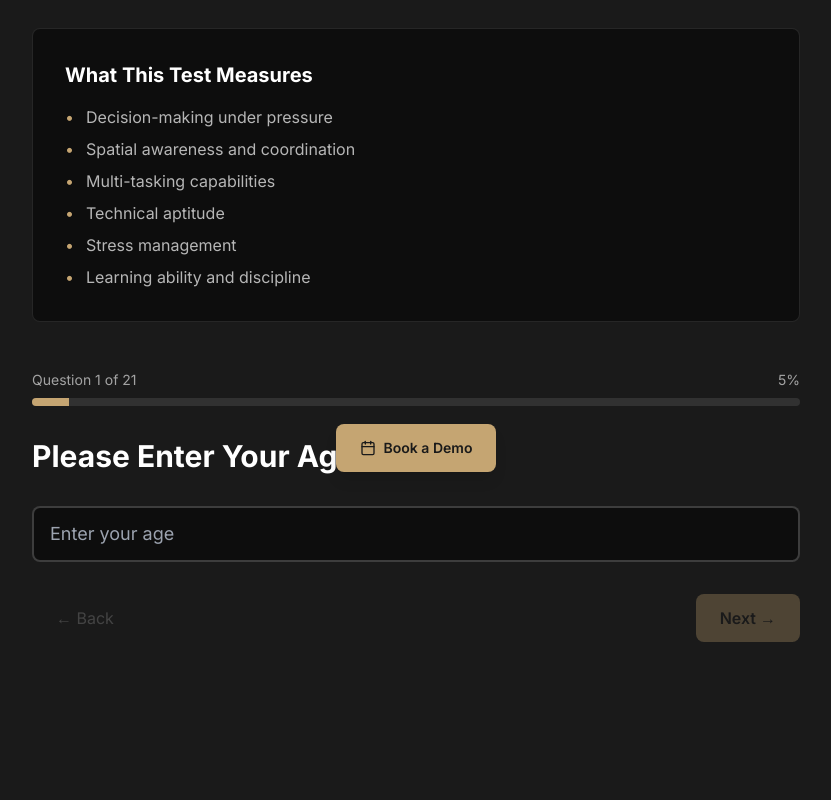
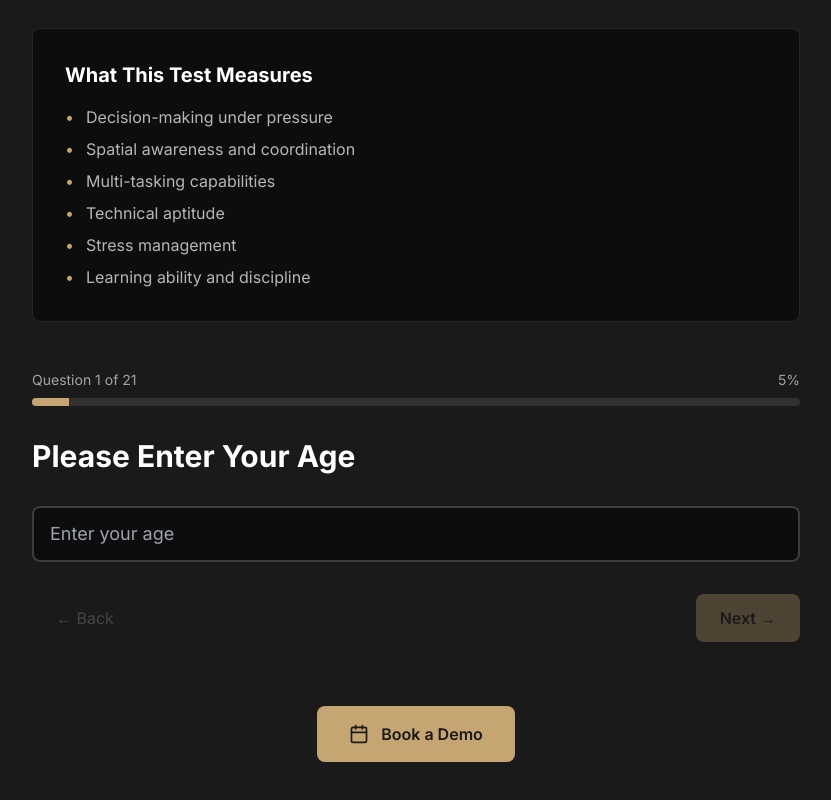
Before and after one commit to bconclub/windchasers, a Next.js app: page /assessment in a window 1280 px wide. Shown: the part 304-1104 px from the top of the page, without its empty margins (224-1055 px from the left). Before the commit the page ends 1026 px from the top, so only its background shows below. Built offline with nearby package versions, Linux system fonts and the light colour scheme.

Commit message:
Remove floating buttons from assessment and demo pages, add bottom CTAs instead

```diff
--- a/app/assessment/page.tsx
+++ b/app/assessment/page.tsx
@@ -1,4 +1,6 @@
 import AssessmentForm from "@/components/AssessmentForm";
+import Link from "next/link";
+import { Calendar } from "lucide-react";
 import type { Metadata } from "next";
 
 export const metadata: Metadata = {
@@ -50,6 +52,17 @@ export default function AssessmentPage() {
         </div>
 
         <AssessmentForm />
+
+        {/* Bottom CTA */}
+        <div className="mt-16 text-center">
+          <Link
+            href="/demo"
+            className="inline-flex items-center gap-3 bg-gold text-dark px-8 py-4 rounded-lg font-semibold hover:bg-gold/90 transition-colors"
+          >
+            <Calendar className="w-5 h-5" />
+            <span>Book a Demo</span>
+          </Link>
+        </div>
       </div>
     </div>
   );
--- a/app/demo/page.tsx
+++ b/app/demo/page.tsx
@@ -1,4 +1,6 @@
 import { Suspense } from "react";
+import Link from "next/link";
+import { ClipboardCheck } from "lucide-react";
 import BookingForm from "@/components/BookingForm";
 import type { Metadata } from "next";
 
@@ -111,6 +113,17 @@ export default function DemoPage() {
         <Suspense fallback={<div className="text-center py-8">Loading form...</div>}>
           <BookingForm />
         </Suspense>
+
+        {/* Bottom CTA */}
+        <div className="mt-16 text-center">
+          <Link
+            href="/assessment"
+            className="inline-flex items-center gap-3 bg-dark border-2 border-gold text-white px-8 py-4 rounded-lg font-semibold hover:bg-accent-dark transition-colors"
+          >
+            <ClipboardCheck className="w-5 h-5 text-gold" />
+            <span>Take Assessment</span>
+          </Link>
+        </div>
       </div>
     </div>
   );
--- a/components/FloatingActionButtons.tsx
+++ b/components/FloatingActionButtons.tsx
@@ -11,14 +11,14 @@ export default function FloatingActionButtons() {
   const [isVisible, setIsVisible] = useState(true);
   const [lastScrollY, setLastScrollY] = useState(0);
 
-  // Hide buttons on their respective pages
-  const showAssessment = pathname !== "/assessment";
-  const showDemo = pathname !== "/demo";
-
-  // Don't show component if both buttons are hidden
-  if (!showAssessment && !showDemo) {
+  // Hide floating buttons completely on assessment and demo pages
+  if (pathname === "/assessment" || pathname === "/demo") {
     return null;
   }
+
+  // Show both buttons on all other pages
+  const showAssessment = true;
+  const showDemo = true;
 
   useEffect(() => {
     // Bounce animation on mount
```
